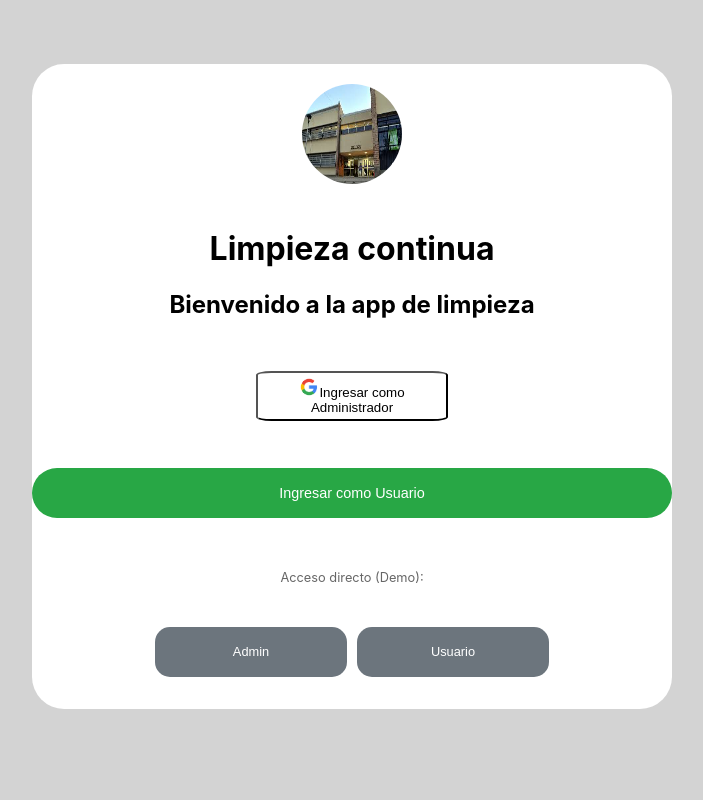
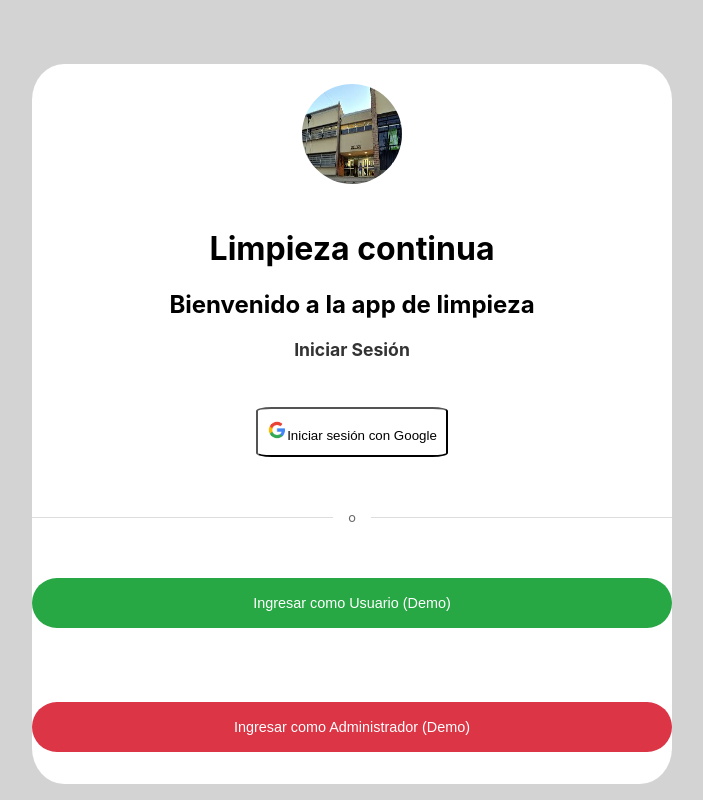
Before and after one commit to pironio11/AppLimpieza, a React (Create React App) app: page / in a window 1280 px wide. Shown: the whole page, without its empty margins (288-991 px from the left). Built offline with nearby package versions, Linux system fonts and the light colour scheme.

Commit message:
integracion de google login y modificacion de pantalla principal de inicio de sesiones

```diff
--- a/package.json
+++ b/package.json
@@ -3,6 +3,7 @@
   "version": "0.1.0",
   "private": true,
   "dependencies": {
+    "@google-cloud/local-auth": "^3.0.1",
     "@testing-library/dom": "^10.4.0",
     "@testing-library/jest-dom": "^6.6.3",
     "@testing-library/react": "^16.3.0",
--- a/src/componentes/FRMRegistre.jsx
+++ b/src/componentes/FRMRegistre.jsx
@@ -2,7 +2,7 @@ import React from "react";
 import { useNavigate } from 'react-router-dom';
 import "./estilos/FRM.css";
 import epetfoto from '../imagenes/epetfoto.jpg';
-import googlefoto from '../imagenes/googleFoto.jpg';
+import GoogleLogin from './GoogleLogin';
 //aca se importan los datos que necesita el fotmulario
 
 const FRMregistro =() => {
@@ -41,11 +41,23 @@ const FRMregistro =() => {
                 <div className="titulo1"><h1>Limpieza continua</h1></div>
                 <div className="titulo2"><h2>Bienvenido a la app de limpieza</h2></div>
                     <div className="botones-login">
-                        <div className="botongoogle">
-                            <button onClick={() => handleLogin('admin')}>
-                                <img src={googlefoto} height={20} width={20}></img>
-                                Ingresar como Administrador
-                            </button>
+                        {/* Sección principal de login */}
+                        <div className="login-principal">
+                            <h3 style={{color: '#333', fontSize: '1.1rem', marginBottom: '15px', textAlign: 'center'}}>
+                                Iniciar Sesión
+                            </h3>
+
+                            <GoogleLogin />
+
+                            <div className="separador" style={{
+                                display: 'flex',
+                                alignItems: 'center',
+                                margin: '20px 0',
+                                color: '#666'
+                            }}>
+                                <hr style={{flex: 1, border: 'none', borderTop: '1px solid #ddd'}} />
+                                <span style={{padding: '0 15px', fontSize: '0.8rem'}}>o</span>
+                                <hr style={{flex: 1, border: 'none', borderTop: '1px solid #ddd'}} />
                             </div>
 
                             <div className="boton-usuario">
@@ -58,41 +70,31 @@ const FRMregistro =() => {
                                     cursor: 'pointer',
                                     fontSize: '0.9rem',
                                     fontWeight: '500',
-                                marginTop: '15px',
                                     width: '100%',
                                     transition: 'all 0.3s ease'
                                 }}>
-                                Ingresar como Usuario
+                                    Ingresar como Usuario (Demo)
                                 </button>
                             </div>
 
-                        <div style={{marginTop: '20px', textAlign: 'center'}}>
-                            <p style={{color: '#666', fontSize: '0.8rem', margin: '10px 0'}}>Acceso directo (Demo):</p>
-                            <div style={{display: 'flex', gap: '10px', justifyContent: 'center'}}>
-                                <button onClick={() => navigate('/admin')} style={{
-                                    padding: '8px 16px',
-                                    backgroundColor: '#6c757d',
+                            <div className="boton-admin" style={{marginTop: '10px'}}>
+                                <button onClick={() => handleLogin('admin')} style={{
+                                    padding: '12px 24px',
+                                    backgroundColor: '#dc3545',
                                     color: 'white',
                                     border: 'none',
-                                    borderRadius: '15px',
+                                    borderRadius: '25px',
                                     cursor: 'pointer',
-                                    fontSize: '0.8rem'
+                                    fontSize: '0.9rem',
+                                    fontWeight: '500',
+                                    width: '100%',
+                                    transition: 'all 0.3s ease'
                                 }}>
-                                    Admin
-                                </button>
-                                <button onClick={() => navigate('/usuario')} style={{
-                                    padding: '8px 16px',
-                                    backgroundColor: '#6c757d',
-                                    color: 'white',
-                                    border: 'none',
-                                    borderRadius: '15px',
-                                    cursor: 'pointer',
-                                    fontSize: '0.8rem'
-                                }}>
-                                    Usuario
+                                    Ingresar como Administrador (Demo)
                                 </button>
                             </div>
                         </div>
+
                     </div>
 
             </div>
--- /dev/null
+++ b/src/componentes/GoogleLogin.jsx
@@ -0,0 +1,78 @@
+import React from 'react';
+import { useNavigate } from 'react-router-dom';
+import googlefoto from '../imagenes/googleFoto.jpg';
+
+const GoogleLogin = () => {
+    const navigate = useNavigate();
+
+    const handleGoogleLogin = async () => {
+        // Verificar si Firebase está configurado
+        const isFirebaseConfigured = process.env.REACT_APP_FIREBASE_API_KEY &&
+                                   !process.env.REACT_APP_FIREBASE_API_KEY.includes('Demo');
+
+        if (isFirebaseConfigured) {
+            try {
+                // Importar Firebase solo si está configurado
+                const { signInWithPopup } = await import('firebase/auth');
+                const { auth, googleProvider } = await import('../firebase/config');
+
+                const result = await signInWithPopup(auth, googleProvider);
+                const user = result.user;
+
+                const userData = {
+                    id: user.uid,
+                    nombre: user.displayName?.split(' ')[0] || 'Usuario',
+                    apellido: user.displayName?.split(' ').slice(1).join(' ') || 'Google',
+                    email: user.email,
+                    foto: user.photoURL,
+                    rol: 'Usuario',
+                    fechaCreacion: new Date().toISOString(),
+                    proveedor: 'google'
+                };
+
+                localStorage.setItem('auth.token', user.accessToken || 'google-token');
+                localStorage.setItem('auth.user', JSON.stringify(userData));
+
+                console.log('Usuario logueado con Google:', userData);
+                navigate('/usuario');
+
+            } catch (error) {
+                console.error('Error Firebase:', error);
+                handleDemoLogin();
+            }
+        } else {
+            // Modo demo directo sin intentar Firebase
+            handleDemoLogin();
+        }
+    };
+
+    const handleDemoLogin = () => {
+        const simulatedUser = {
+            id: 'demo-google-' + Date.now(),
+            nombre: 'Usuario',
+            apellido: 'Google Demo',
+            email: 'usuario.demo@gmail.com',
+            foto: 'https://via.placeholder.com/150',
+            rol: 'Usuario',
+            fechaCreacion: new Date().toISOString(),
+            proveedor: 'google-demo'
+        };
+
+        localStorage.setItem('auth.token', 'google-demo-token');
+        localStorage.setItem('auth.user', JSON.stringify(simulatedUser));
+
+        alert('🔧 Modo Demo: Simulando login con Google (Firebase no configurado)');
+        navigate('/usuario');
+    };
+
+    return (
+        <div className="botongoogle">
+            <button onClick={handleGoogleLogin}>
+                <img src={googlefoto} height={20} width={20} alt="Google" />
+                Iniciar sesión con Google
+            </button>
+        </div>
+    );
+};
+
+export default GoogleLogin;
--- /dev/null
+++ b/src/firebase/config.js
@@ -0,0 +1,38 @@
+// Import the functions you need from the SDKs you need
+import { initializeApp } from "firebase/app";
+import { getAuth, GoogleAuthProvider } from "firebase/auth";
+
+// Your web app's Firebase configuration
+// Configuración temporal para desarrollo - reemplaza con tus credenciales reales
+const firebaseConfig = {
+  apiKey: process.env.REACT_APP_FIREBASE_API_KEY || "AIzaSyDemo-Replace-With-Real-Key",
+  authDomain: process.env.REACT_APP_FIREBASE_AUTH_DOMAIN || "limpieza-app-demo.firebaseapp.com",
+  projectId: process.env.REACT_APP_FIREBASE_PROJECT_ID || "limpieza-app-demo",
+  storageBucket: process.env.REACT_APP_FIREBASE_STORAGE_BUCKET || "limpieza-app-demo.appspot.com",
+  messagingSenderId: process.env.REACT_APP_FIREBASE_MESSAGING_SENDER_ID || "123456789",
+  appId: process.env.REACT_APP_FIREBASE_APP_ID || "1:123456789:web:demo123"
+};
+
+// Validar configuración
+const isValidConfig = firebaseConfig.apiKey &&
+                     firebaseConfig.authDomain &&
+                     firebaseConfig.projectId &&
+                     !firebaseConfig.apiKey.includes('Demo');
+
+if (!isValidConfig) {
+  console.warn('⚠️ Firebase no está configurado correctamente. Necesitas:');
+  console.warn('1. Crear proyecto en https://console.firebase.google.com/');
+  console.warn('2. Habilitar Authentication > Google');
+  console.warn('3. Copiar credenciales al archivo .env');
+}
+
+// Initialize Firebase
+const app = initializeApp(firebaseConfig);
+
+// Initialize Firebase Authentication and get a reference to the service
+export const auth = getAuth(app);
+
+// Initialize Google Auth Provider
+export const googleProvider = new GoogleAuthProvider();
+
+export default app;
```
Also changed, not shown: 2 other files (tests, documents, lock files or other folders). Lines whose indentation alone changed are shown as unchanged.
